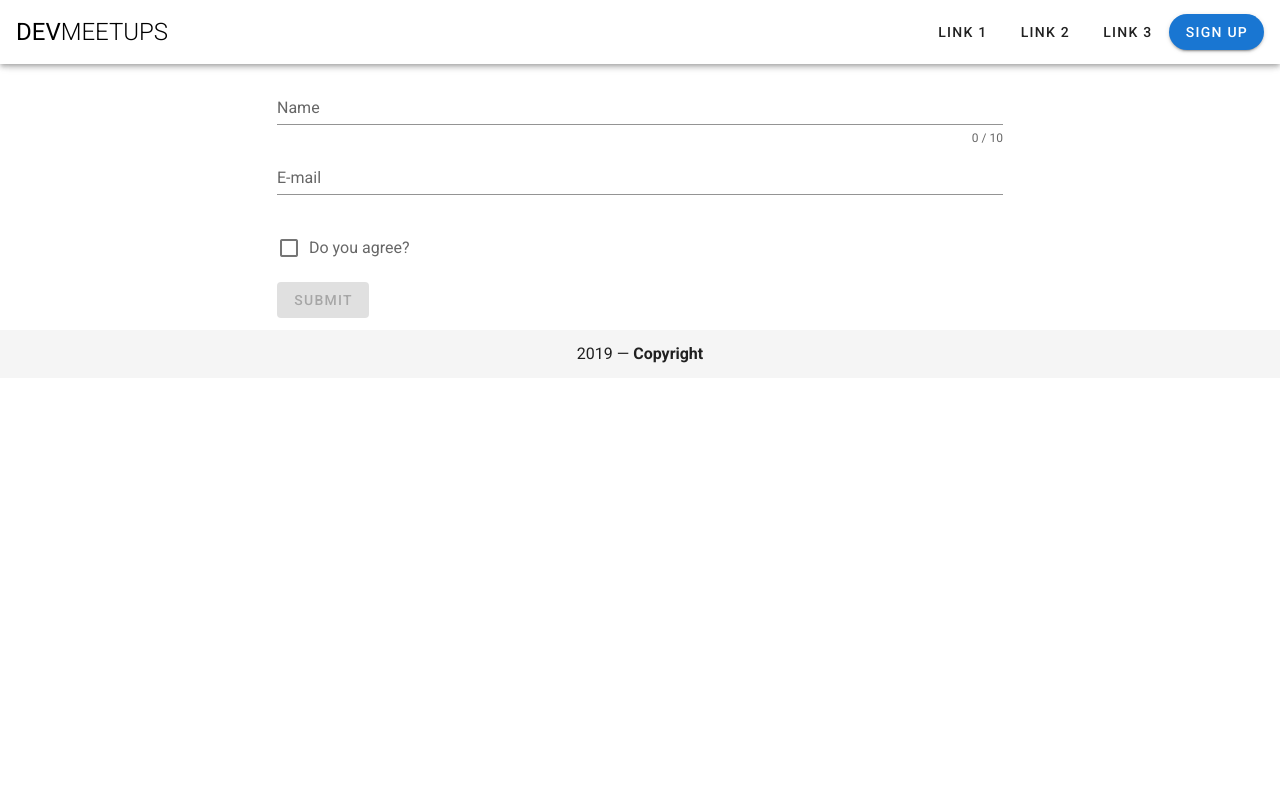
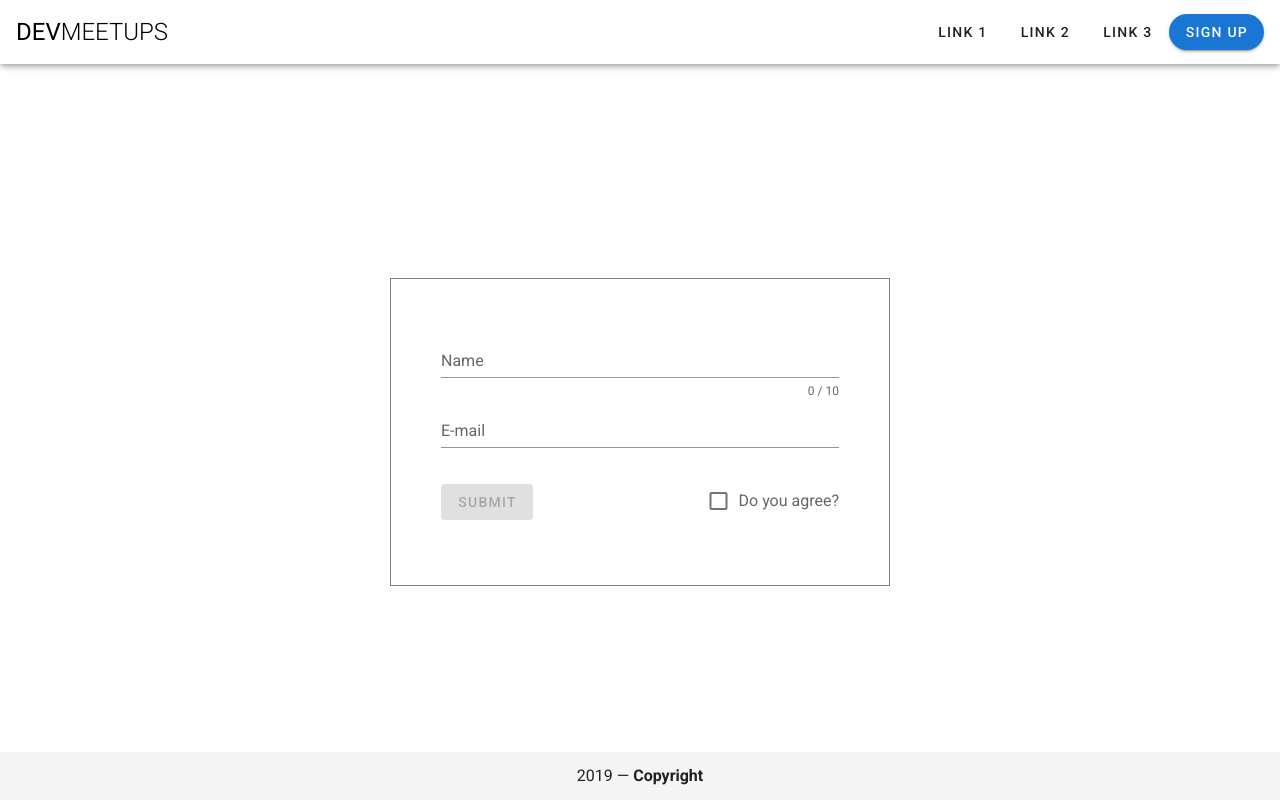
Before and after one commit to Ewelai/dev-meetup, a Vue app: page /login in a window 1280 px wide. Built offline with nearby package versions, Linux system fonts and the light colour scheme.

Commit message:
style: login form adaptive

```diff
--- a/package.json
+++ b/package.json
@@ -3,7 +3,7 @@
   "version": "0.1.0",
   "private": true,
   "scripts": {
-    "prod": "vue-cli-service serve --mode production --port 3001",
+    "prod": "vue-cli-service serve --mode production",
     "start": "node server.js",
     "serve": "vue-cli-service serve",
     "build": "vue-cli-service build",
--- a/src/components/main/footer/Footer.vue
+++ b/src/components/main/footer/Footer.vue
@@ -1,5 +1,5 @@
 <template>
-  <v-footer padless>
+  <v-footer absolute padless>
     <v-col class="text-center" cols="12">
       {{ new Date().getFullYear() }} —
       <strong>{{msg}}</strong>
--- a/src/views/login/Login.vue
+++ b/src/views/login/Login.vue
@@ -1,11 +1,16 @@
 <template>
   <div class="container">
-    <v-form ref="login" v-model="valid">
+    <v-form ref="login" v-model="valid" class="container-box">
       <v-text-field v-model="form.name" :counter="10" :rules="errors.nameRules" label="Name" required></v-text-field>
       <v-text-field v-model="form.email" :rules="errors.emailRules" label="E-mail" required></v-text-field>
-      <v-checkbox v-model="form.checkbox" :rules="errors.checkboxRules" label="Do you agree?" required></v-checkbox>
-
-      <v-btn :disabled="!valid" color="success" class="mr-4" @click="submit">Submit</v-btn>
+      <v-row>
+        <v-col cols="12" sm="6" class="d-flex flex-row align-center">
+          <v-btn :disabled="!valid" color="success" class="mr-4" @click="submit">Submit</v-btn>
+        </v-col>
+        <v-col cols="12" sm="6" class="d-flex flex-row justify-end align-center">
+          <v-checkbox v-model="form.checkbox" :rules="errors.checkboxRules" label="Do you agree?" required></v-checkbox>
+        </v-col>
+      </v-row>
     </v-form>
   </div>
 </template>
@@ -14,6 +19,15 @@
 
 <style scoped>
   .container {
-    max-width: 750px;
+    height: 100%;
+    display: flex;
+    align-items: center;
+    justify-content: center;
+  }
+
+  .container-box {
+    padding: 50px;
+    border: 1px solid grey;
+    width: 500px;
   }
 </style>
```
